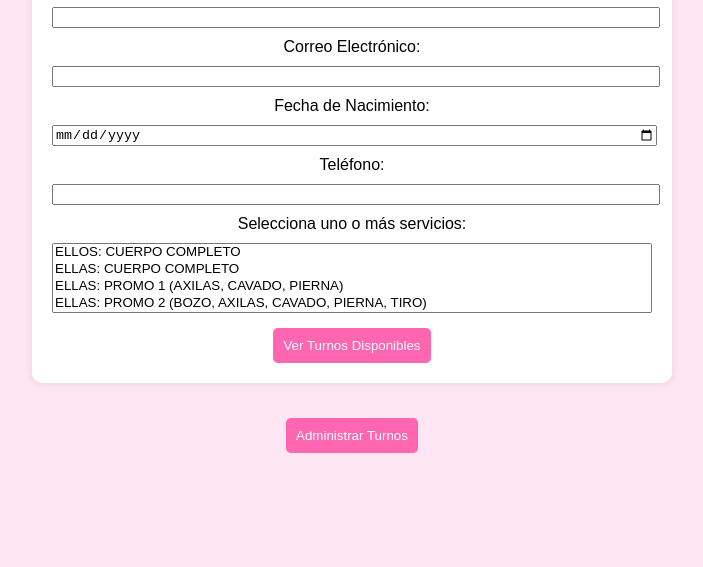
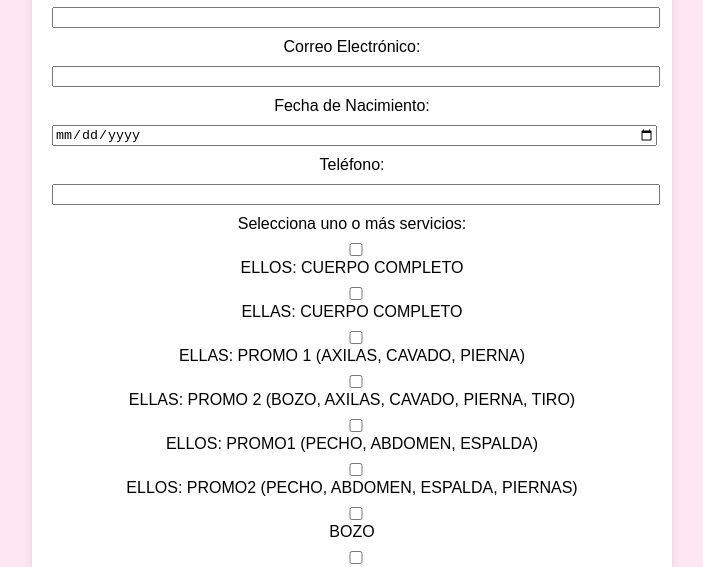
Before and after one commit to passa12/lodemica, a website: page index.html in a window 1280 px wide. Shown: the part 232-799 px from the top of the page, without its empty margins (288-991 px from the left). Drawn offline with Linux system fonts and the light colour scheme.

Commit message:
Update index.html

```diff
--- a/index.html
+++ b/index.html
@@ -45,6 +45,9 @@
         #admin-container, #login-container {
             display: none;
         }
+        #servicios-container label {
+            display: block;
+        }
     </style>
 </head>
 <body>
@@ -64,8 +67,8 @@
         <label for="telefono">Teléfono:</label>
         <input type="tel" id="telefono" required>
 
-        <label for="servicio">Selecciona uno o más servicios:</label>
-        <select id="servicio" multiple></select>
+        <label>Selecciona uno o más servicios:</label>
+        <div id="servicios-container"></div>
 
         <button onclick="verTurnosDisponibles()">Ver Turnos Disponibles</button>
 
@@ -111,12 +114,15 @@
         ];
 
         function cargarServicios() {
-            let select = document.getElementById("servicio");
+            let container = document.getElementById("servicios-container");
             servicios.forEach(servicio => {
-                let option = document.createElement("option");
-                option.value = servicio;
-                option.textContent = servicio;
-                select.appendChild(option);
+                let label = document.createElement("label");
+                let checkbox = document.createElement("input");
+                checkbox.type = "checkbox";
+                checkbox.value = servicio;
+                label.appendChild(checkbox);
+                label.appendChild(document.createTextNode(servicio));
+                container.appendChild(label);
             });
         }
 
@@ -141,6 +147,10 @@
             alert(`Turnos generados para ${fechas} de ${horaInicio} a ${horaFin}`);
         }
 
+        function verTurnosDisponibles() {
+            document.getElementById("turnos-container").innerText = "Mostrando turnos disponibles...";
+        }
+
         document.addEventListener("DOMContentLoaded", cargarServicios);
     </script>
 </body>
```
